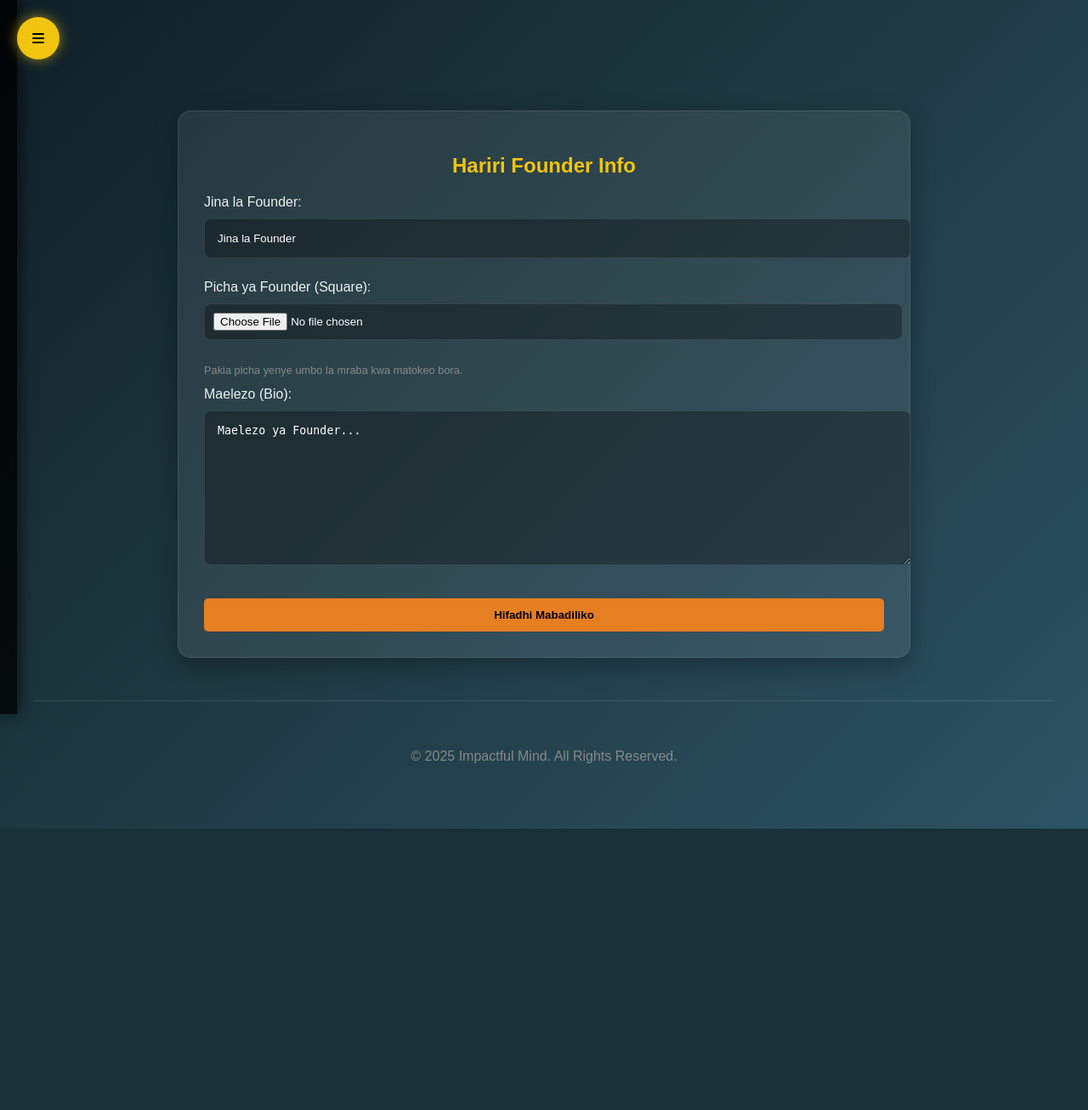
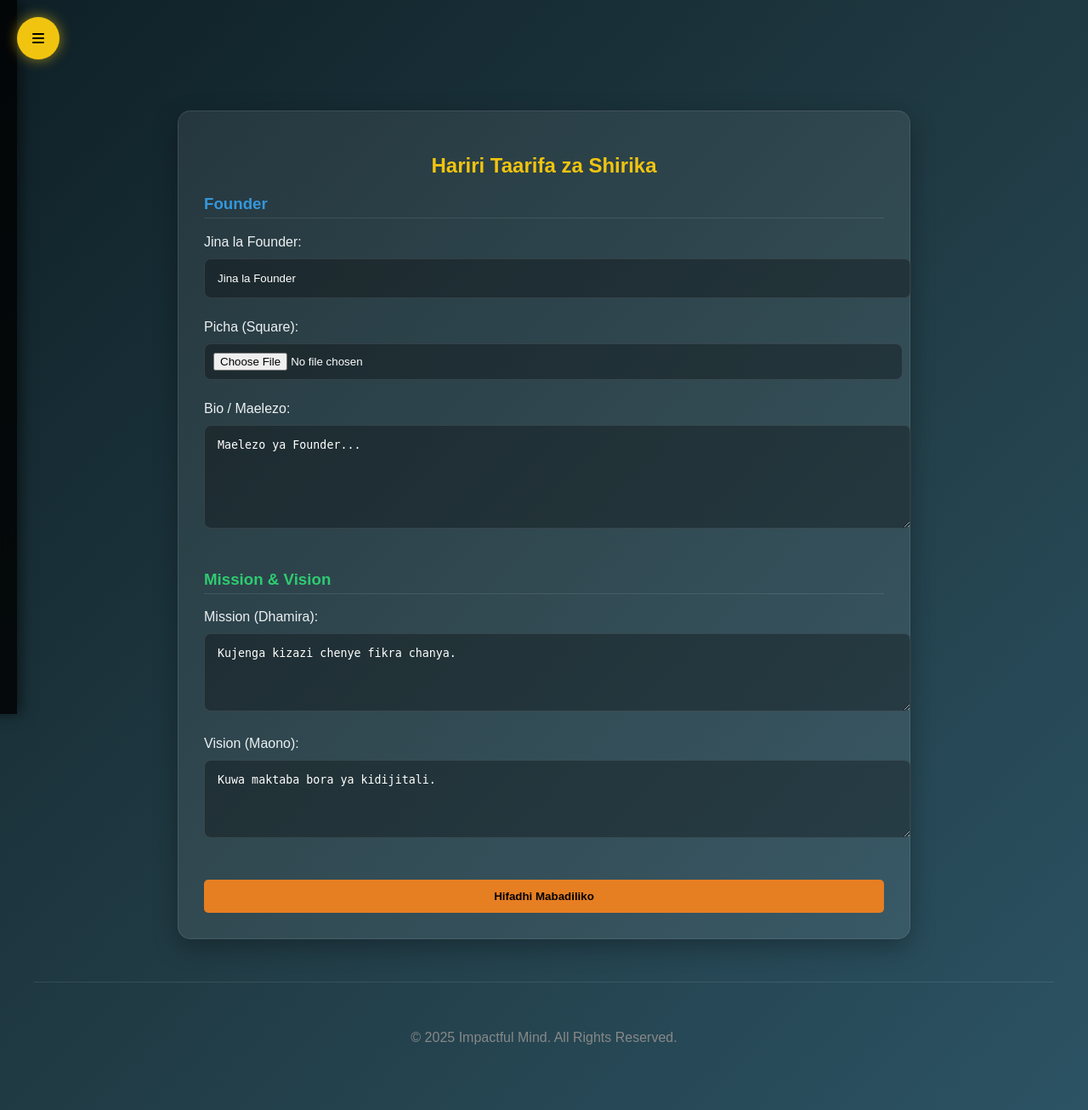
Before and after one commit to abdondismas0-hub/impactful-mind-web, a Flask app: page /admin/edit_about in a window 1280 px wide. Shown: the whole page at 85% size. Before the commit the page ends 975 px from the top, so only its background shows below. Run offline with Flask 3, Linux system fonts and the light colour scheme; a user stored in the database is signed in.

Commit message:
Update edit_about.html

```diff
--- a/templates/edit_about.html
+++ b/templates/edit_about.html
@@ -2,20 +2,31 @@
 
 {% block content %}
 <div class="glass-panel" style="max-width: 800px; margin: 50px auto;">
-    <h2 style="text-align: center; color: var(--accent);">Hariri Founder Info</h2>
+    <h2 style="text-align: center; color: var(--accent);">Hariri Taarifa za Shirika</h2>
 
     <form method="POST" enctype="multipart/form-data">
+
+        <!-- Founder Details -->
+        <h3 style="color: #3498db; border-bottom: 1px solid rgba(255,255,255,0.1); padding-bottom: 5px;">Founder</h3>
         <label style="display: block; margin: 10px 0;">Jina la Founder:</label>
         <input type="text" name="founder_name" value="{{ about_info.founder_name }}" required>
 
-        <label style="display: block; margin: 10px 0;">Picha ya Founder (Square):</label>
+        <label style="display: block; margin: 10px 0;">Picha (Square):</label>
         <input type="file" name="founder_image" style="padding: 10px;">
-        <p style="font-size: 0.8rem; color: #888;">Pakia picha yenye umbo la mraba kwa matokeo bora.</p>
 
-        <label style="display: block; margin: 10px 0;">Maelezo (Bio):</label>
-        <textarea name="founder_bio" rows="10" required>{{ about_info.founder_bio }}</textarea>
+        <label style="display: block; margin: 10px 0;">Bio / Maelezo:</label>
+        <textarea name="founder_bio" rows="6" required>{{ about_info.founder_bio }}</textarea>
 
-        <button type="submit" class="btn" style="width: 100%; margin-top: 20px; background-color: #e67e22;">Hifadhi Mabadiliko</button>
+        <!-- Mission & Vision -->
+        <h3 style="color: #2ecc71; border-bottom: 1px solid rgba(255,255,255,0.1); padding-bottom: 5px; margin-top: 30px;">Mission & Vision</h3>
+
+        <label style="display: block; margin: 10px 0;">Mission (Dhamira):</label>
+        <textarea name="mission" rows="4" required>{{ about_info.mission }}</textarea>
+
+        <label style="display: block; margin: 10px 0;">Vision (Maono):</label>
+        <textarea name="vision" rows="4" required>{{ about_info.vision }}</textarea>
+
+        <button type="submit" class="btn" style="width: 100%; margin-top: 30px; background-color: #e67e22;">Hifadhi Mabadiliko</button>
     </form>
 </div>
 {% endblock %}
```
